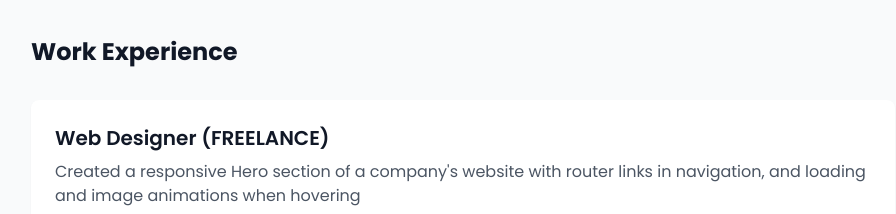
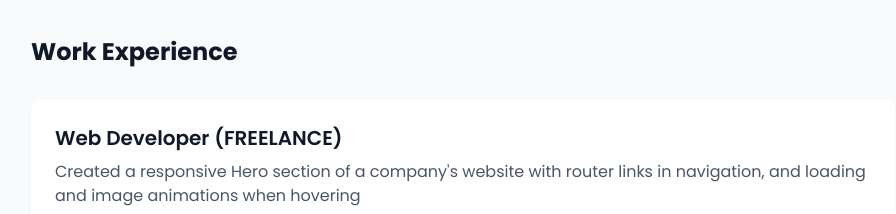
Before and after one commit to mohammedZato/my-Portfolio, a React (Vite) app: page / in a window 1280 px wide. Shown: the part 980-1194 px from the top of the page, without its empty margins (177-1073 px from the left). Built offline with nearby package versions, Linux system fonts and the light colour scheme.

Commit message:
updated sections

```diff
--- a/src/component/portfolio.jsx
+++ b/src/component/portfolio.jsx
@@ -64,7 +64,7 @@ const Portfolio = () => {
 
   const experiences = [
     {
-      title: "Web Designer (FREELANCE)",
+      title: "Web Developer (FREELANCE)",
       description: "Created a responsive Hero section of a company's website with router links in navigation, and loading and image animations when hovering",
       technologies: ["React", "Tailwind CSS"],
       features: ["Custom hooks", "Image Animations", "Loading State", "React Router dom"],
```
